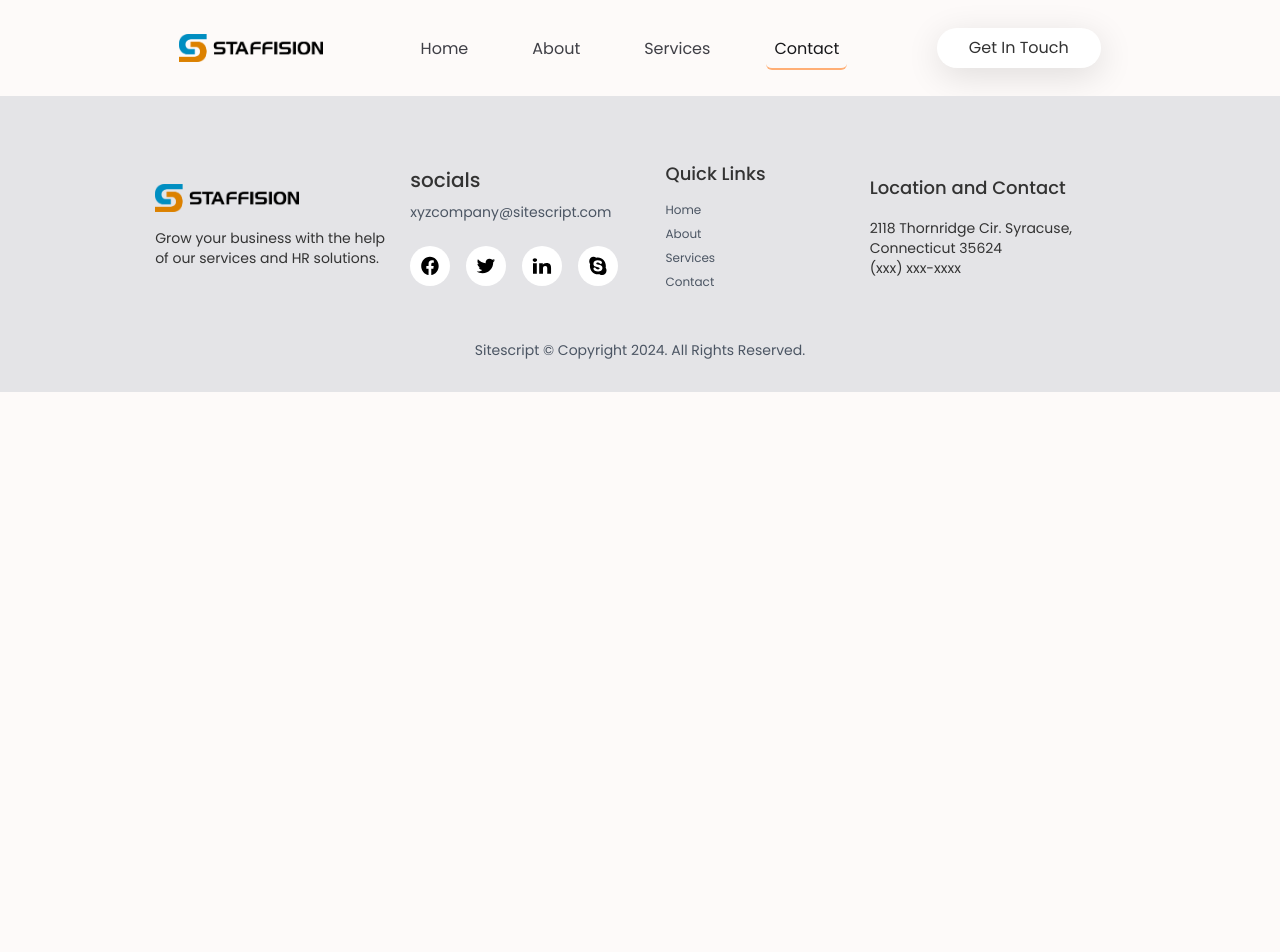
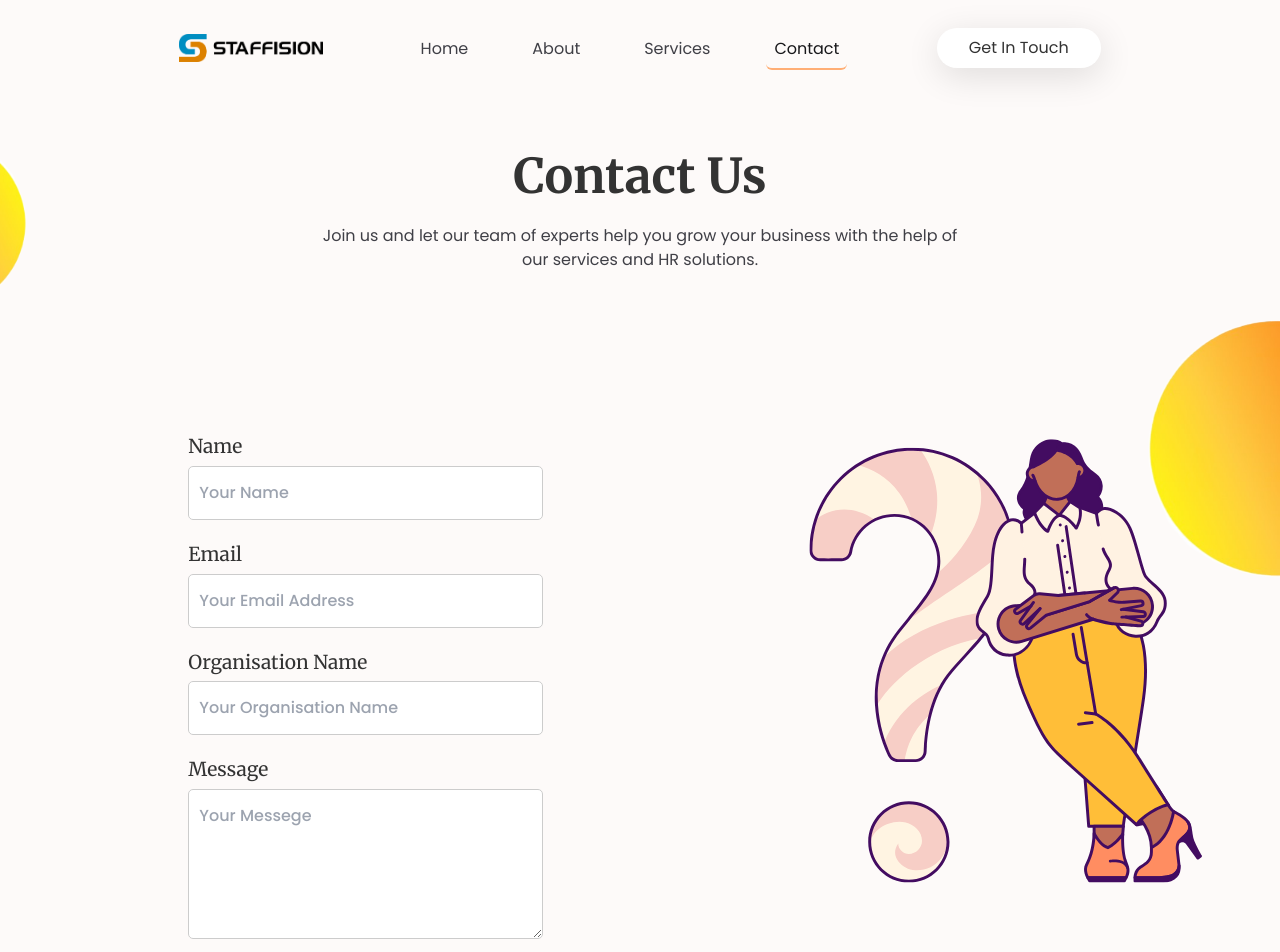
Before and after one commit to ksaurav24/Staffision, a React (Vite) app: page /contact in a window 1280 px wide. Shown: the top 952 px of the page. Before the commit the page ends 800 px from the top, so only its background shows below. Built offline with nearby package versions, Linux system fonts and the light colour scheme; a web font is replaced by a local one.

Commit message:
Contact Page Complete

```diff
--- a/src/App.jsx
+++ b/src/App.jsx
@@ -8,6 +8,7 @@ import { useEffect, useRef } from "react";
 import LocomotiveScroll from "locomotive-scroll";
 import "./locomotive-scroll.css";
 import Footer from "./components/Footer";
+import Contact from "./components/Contact";
 function App() {
   const container = useRef(null);
   useEffect(() => {
@@ -33,6 +34,7 @@ function App() {
         <Routes>
           <Route path="/" element={<Home />} />
           <Route path="/about" element={<About />} />
+          <Route path="/contact" element={<Contact />} />
         </Routes>
       </Router>
       <Footer />
--- /dev/null
+++ b/src/components/Contact.jsx
@@ -0,0 +1,109 @@
+import React from "react";
+import bubble from "../assets/bubble.png";
+import { motion } from "framer-motion";
+import contact from "../assets/contact.svg";
+const Contact = () => {
+  return (
+    <div>
+      <motion.img
+        initial={{ x: 120, scale: 0.2, opacity: 0.5 }}
+        animate={{ x: 0, scale: 1, opacity: 1 }}
+        transition={{
+          duration: 0.6,
+          delay: 0,
+          ease: "easeInOut",
+        }}
+        className="absolute -z-10 lg:w-[30vw] w-[70vw] top-[280px] lg:-right-[12vw] -right-[26vw]"
+        src={bubble}
+        alt="bubble"
+      />
+      <motion.img
+        initial={{ x: -120, scale: 0.2, opacity: 0.5 }}
+        animate={{ x: -20, rotate: 180, scale: 1, opacity: 1 }}
+        transition={{
+          duration: 0.6,
+          delay: 0,
+          ease: "easeInOut",
+        }}
+        className="absolute top-[80px]  -z-10 lg:w-[20vw] w-[70vw] -left-36"
+        src={bubble}
+        alt="bubble"
+      />
+      <div className="w-screen relative flex flex-col">
+        <motion.div
+          initial={{ y: 80, opacity: 0 }}
+          animate={{ y: 0, opacity: 1 }}
+          transition={{
+            duration: 0.5,
+            delay: 0.1,
+            ease: "easeInOut",
+            staggerChildren: 0.2,
+          }}
+          className="flex flex-col justify-center items-center my-12"
+        >
+          <h1 className="text-5xl my-2 text-center merriweather-bold">
+            Contact Us
+          </h1>
+          <p className="text-md my-4 text-zinc-700 poppins-regular text-center lg:px-0 px-14 lg:w-[50%] mt-4">
+            Join us and let our team of experts help you grow your business with
+            the help of our services and HR solutions.
+          </p>
+        </motion.div>
+        <motion.div
+          initial={{ opacity: 0 }}
+          animate={{ opacity: 1 }}
+          transition={{ duration: 0.5, delay: 0.2, ease: "easeInOut" }}
+          className="w-screen  h-fit relative flex flex-col lg:flex-row"
+        >
+          <div className="lg:w-2/3 w-full  py-12 ">
+            <form className="contactForm  px-16 py-12 lg:w-[66%] mx-auto">
+              <label htmlFor="name">Name</label>
+              <input
+                placeholder="Your Name"
+                type="text"
+                name="name"
+                id="name"
+              />
+              <label htmlFor="email">Email</label>
+              <input
+                placeholder="Your Email Address"
+                type="email"
+                name="email"
+                id="email"
+              />
+              <label htmlFor="company">Organisation Name</label>
+              <input
+                placeholder="Your Organisation Name"
+                type="text"
+                name="company"
+                id="company"
+              />
+              <label htmlFor="message">Message</label>
+              <textarea
+                placeholder="Your Messege"
+                name="message"
+                id="message"
+              ></textarea>
+              <button
+                className="px-6  lg:ml-auto hover:shadow-xl w-full hover:shadow-[#ff80804e]  transition duration-300 ease-in-out text-lg py-3 text-white  bg-gradient-to-b from-[#FA7993] to-[#FDBA5F] capitalize poppins-medium rounded-3xl"
+                type="submit"
+              >
+                Submit
+              </button>
+            </form>
+          </div>
+          <div className="w-1/2">
+            <img
+              src={contact}
+              alt="Contact_illustration"
+              className="lg:block mt-12 mx-auto hidden"
+              srcset=""
+            />
+          </div>
+        </motion.div>
+      </div>
+    </div>
+  );
+};
+
+export default Contact;
--- a/src/index.css
+++ b/src/index.css
@@ -40,3 +40,43 @@ body::-webkit-scrollbar {
   fill: white;
   transition: all 0.3s ease;
 }
+.contactForm > input {
+  width: 100%;
+  padding: 14px 10px;
+  margin: 5px 0;
+  border: 1px solid #ccc;
+  border-radius: 5px;
+  margin-bottom: 20px;
+  font-family: "poppins", sans-serif;
+}
+.contactForm > input:focus {
+  outline: none;
+}
+.contactForm > textarea:focus {
+  outline: none;
+}
+.contactForm > input::placeholder {
+  font-family: "poppins", sans-serif;
+  font-weight: 500;
+  font-size: 1rem;
+}
+.contactForm > textarea {
+  font-family: "poppins", sans-serif;
+  width: 100%;
+  padding: 14px 10px;
+  margin: 5px 0;
+  border: 1px solid #ccc;
+  border-radius: 5px;
+  margin-bottom: 20px;
+  height: 150px;
+}
+.contactForm > textarea::placeholder {
+  font-family: "poppins", sans-serif;
+  font-weight: 500;
+  font-size: 1rem;
+}
+.contactForm > label {
+  font-weight: 500;
+  font-family: "Merriweather", sans-serif;
+  font-size: 1.2rem;
+}
```
Also changed, not shown: src/assets/contact.svg (added).
